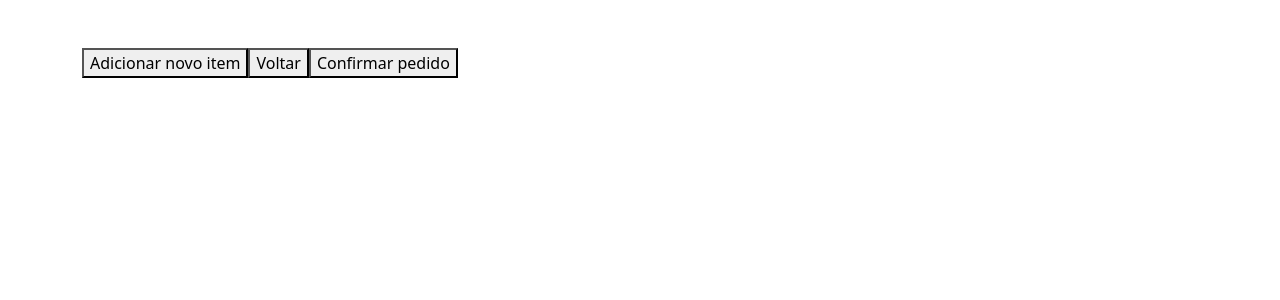
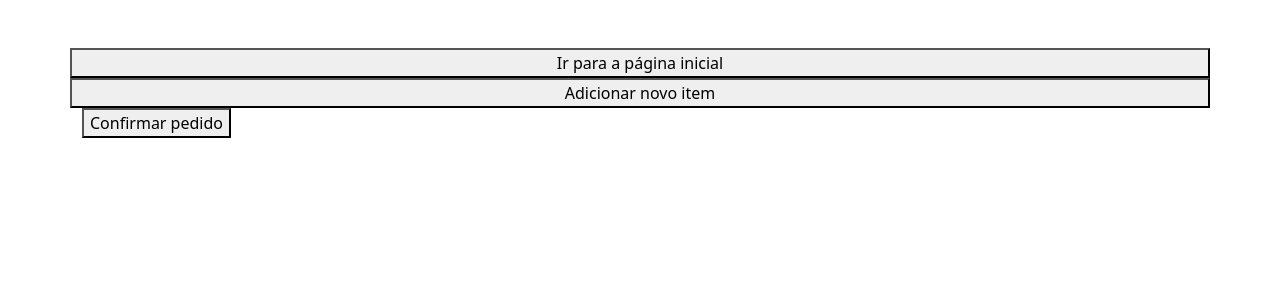
Before and after one commit to LaisaCristina/Web2_2024, an Angular app in the folder lavanderia/: page /pedidos in a window 1280 px wide. Shown: the top 300 px of the page. Built offline with nearby package versions, Linux system fonts and the light colour scheme.

Commit message:
Alteração pedidos
 Alteração de itens pedidos para ficar na pasta pedidos
e alteração no código (retirada do código depreciado)

```diff
--- a/lavanderia/src/app/app.module.ts
+++ b/lavanderia/src/app/app.module.ts
@@ -6,7 +6,7 @@ import { AppRoutingModule } from './app-routing.module';
 import { AppComponent } from './app.component';
 import { LoginComponent } from './pages/login/login.component';
 import { PedidoComponent } from './pages/pedido/pedido.component';
-import { ItemPedidoComponent } from './item-pedido/item-pedido.component';
+import { ItemPedidoComponent } from './pages/pedido/item-pedido/item-pedido.component';
 import { HomeComponent } from './pages/home/home.component';
 import { CadastroComponent } from './pages/cadastro/cadastro.component';
 
--- a/lavanderia/src/app/item-pedido/item-pedido.component.html
+++ b/lavanderia/src/app/pages/pedido/item-pedido/item-pedido.component.html
@@ -1,3 +1,4 @@
+
 <div>
     <label for="select_menu">Selecione uma roupa:</label>
     <select id="select_menu" name="select_menu">
@@ -10,4 +11,3 @@
     <label for="input_field">Numero de roupas:</label>
     <input type="text" id="input_field" name="input_field" placeholder="Digite algo...">
 </div>
-<div>
--- a/lavanderia/src/app/pages/pedido/pedido.component.html
+++ b/lavanderia/src/app/pages/pedido/pedido.component.html
@@ -1,6 +1,10 @@
 <div class="container mt-5">
-    <div #containerItens></div>
-    <button (click)="addPedido()">Adicionar novo item</button>
-    <button (click)="addPedido()">Voltar</button>
-    <button (click)="addPedido()">Confirmar pedido</button>
+    <div class="row justify-content-center">
+        <button routerLink="/home">Ir para a página inicial</button>
+        <button (click)="addPedido()">Adicionar novo item</button>
+        <form (ngSubmit)="confirmarPedido()">
+            <div #containerItens></div>
+        <button (click)="confirmarPedido()">Confirmar pedido</button>
+        </form>
+    </div>
 </div>
--- a/lavanderia/src/app/pages/pedido/pedido.component.ts
+++ b/lavanderia/src/app/pages/pedido/pedido.component.ts
@@ -1,5 +1,6 @@
-import { Component, ComponentFactoryResolver, ViewContainerRef, ViewChild } from '@angular/core';
-import { ItemPedidoComponent } from '../../item-pedido/item-pedido.component';
+import { Component, ViewContainerRef, ViewChild } from '@angular/core';
+import { ItemPedidoComponent } from './item-pedido/item-pedido.component';
+
 
 @Component({
   selector: 'app-pedido',
@@ -9,10 +10,12 @@ import { ItemPedidoComponent } from '../../item-pedido/item-pedido.component';
 
 export class PedidoComponent {
   @ViewChild('containerItens', { read: ViewContainerRef }) containerItens!: ViewContainerRef;
-  constructor(private resolver: ComponentFactoryResolver) {}
 
   addPedido() {
-    const factory = this.resolver.resolveComponentFactory(ItemPedidoComponent);
-    const componentRef = this.containerItens.createComponent(factory);
+    const componentRef = this.containerItens.createComponent(ItemPedidoComponent);
+  }
+
+  confirmarPedido(){
+
   }
 }
```
Also changed, not shown: lavanderia/src/app/pages/pedido/item-pedido/item-pedido.component.css (added), lavanderia/src/app/pages/pedido/item-pedido/item-pedido.component.ts (renamed from lavanderia/src/app/item-pedido/item-pedido.component.ts), 1 other file (tests, documents, lock files or other folders).
